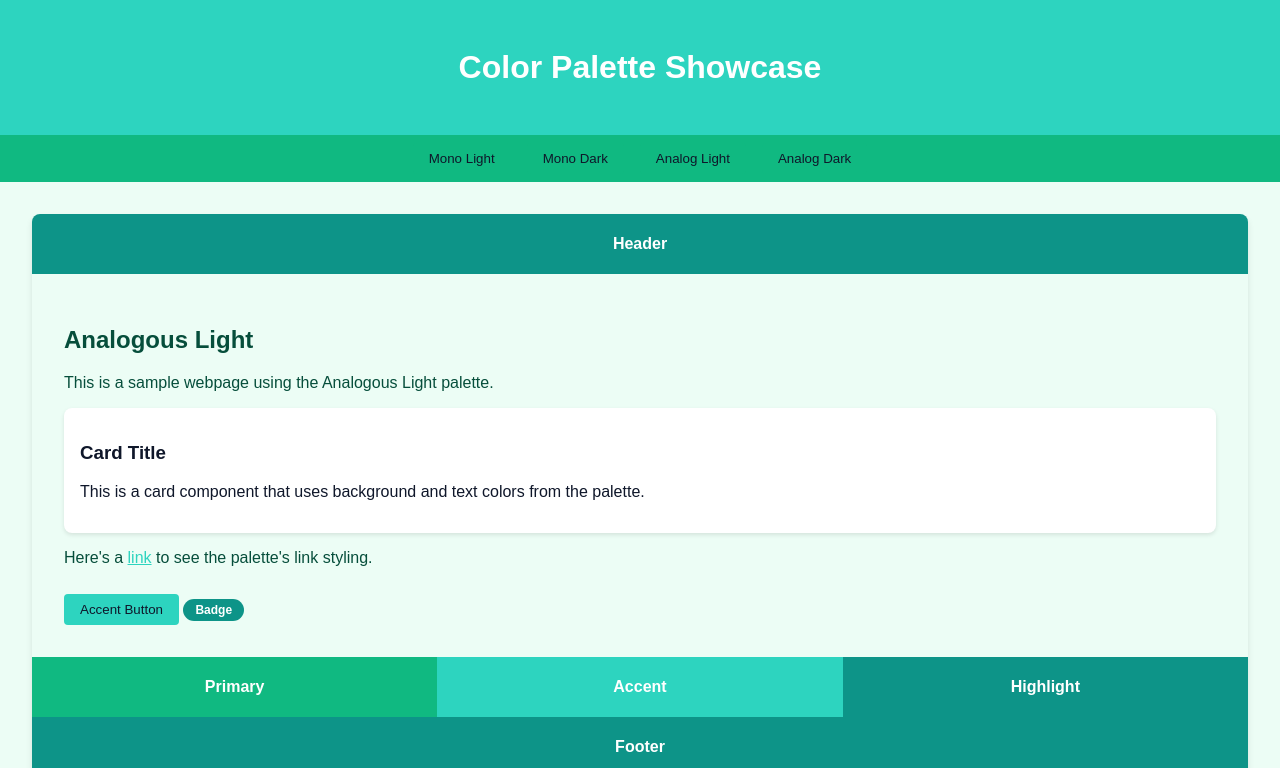
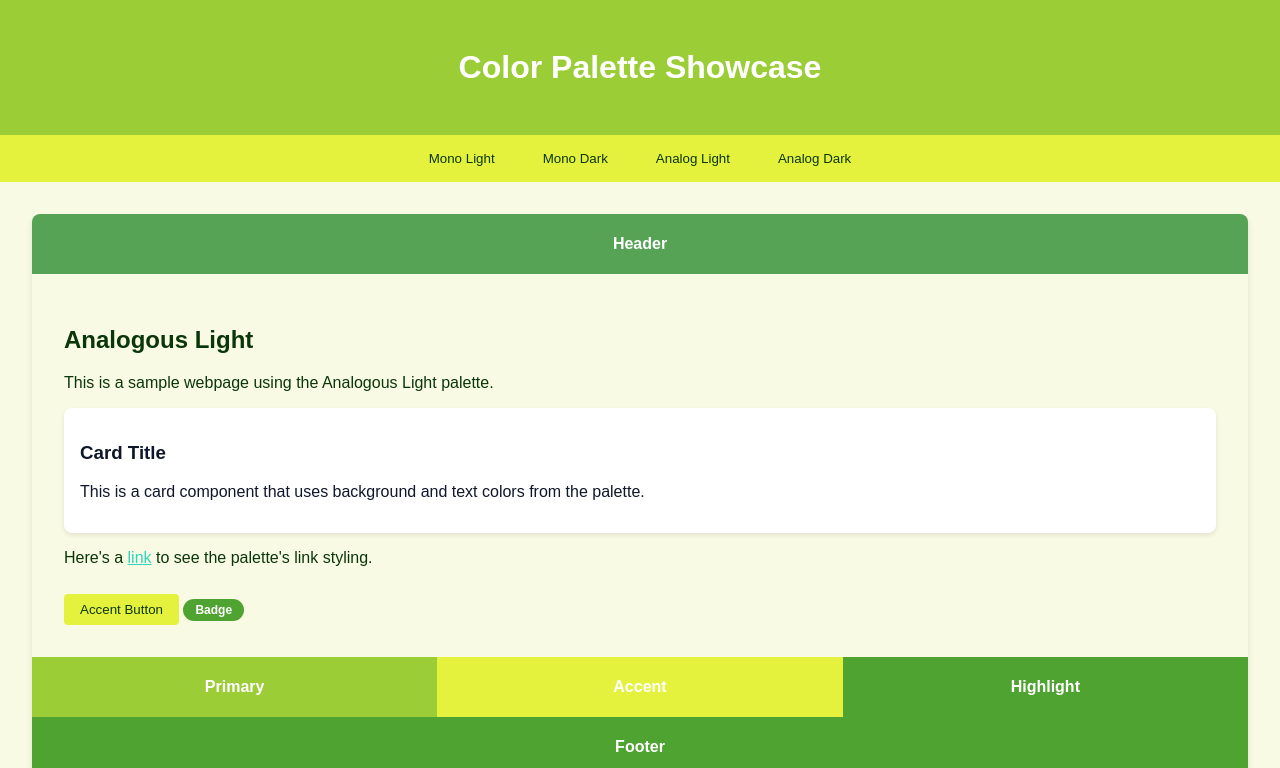
Before and after one commit to Julija-Tatarinceva/IMT, a plain HTML site: page index.html in a window 1280 px wide. Both pictures are taken after a click on the button "Analog Light". Shown: the top 768 px of the page. Drawn offline with Linux system fonts and the light colour scheme.

Commit message:
updated analogous color schemes

```diff
--- a/index.html
+++ b/index.html
@@ -101,9 +101,6 @@
           <div class="color" style="background:#9a1844">Deep Pink</div>
         </div>
         <div class="row"><div class="color" style="background:#9a1844">Footer</div></div>
-        <div class="color-list">
-          Used colors: #FCE4EC (background), #5b1a30 (text/footer), #F472B6 (primary/nav/button), #FB7185, #BE185D
-        </div>
       </div>
     </section>
 
@@ -124,16 +121,13 @@
           <div class="color" style="background:#B82554; color:#fff">Light Accent</div>
         </div>
         <div class="row"><div class="color" style="background:#B82554; color:#fff">Footer</div></div>
-        <div class="color-list">
-          Used colors: #271118 (background), #FBCFE8 (text/footer), #F472B6 (primary/nav/button), #9D174D, #FBCFE8
-        </div>
       </div>
     </section>
 
     <section id="palette3">
       <div class="webpage">
-        <div class="row"><div class="color" style="background:#0D9488">Header</div></div>
-        <div class="placeholder" style="background:#ECFDF5; color:#064E3B">
+        <div class="row"><div class="color" style="background:#57A356">Header</div></div>
+        <div class="placeholder" style="background:#F9FAE3; color:#0A360A">
           <h2>Analogous Light</h2>
           <p>This is a sample webpage using the Analogous Light palette.</p>
           <div class="card"><h3>Card Title</h3><p>This is a card component that uses background and text colors from the palette.</p></div>
@@ -142,21 +136,18 @@
           <div class="badge">Badge</div>
         </div>
         <div class="row">
-          <div class="color" style="background:#10B981">Primary</div>
-          <div class="color" style="background:#2DD4BF">Accent</div>
-          <div class="color" style="background:#0D9488">Highlight</div>
+          <div class="color" style="background:#9BCD37">Primary</div>
+          <div class="color" style="background:#E5F23D">Accent</div>
+          <div class="color" style="background:#4FA331">Highlight</div>
         </div>
-        <div class="row"><div class="color" style="background:#0D9488">Footer</div></div>
-        <div class="color-list">
-          Used colors: #F0FDF4 (background), #0F172A (text/header/footer), #10B981 (primary/nav/button), #14B8A6 (secondary), #3B82F6 (accent)
-        </div>
+        <div class="row"><div class="color" style="background:#4FA331">Footer</div></div>
       </div>
     </section>
 
     <section id="palette4">
       <div class="webpage">
-        <div class="row"><div class="color" style="background:#2dc8b6">Header</div></div>
-        <div class="placeholder" style="background:#022C22; color:#ECFDF5">
+        <div class="row"><div class="color" style="background:#52A338">Header</div></div>
+        <div class="placeholder" style="background:#061E06; color:#F9FAE3">
           <h2>Analogous Dark</h2>
           <p>This is a sample webpage using the Analogous Dark palette.</p>
           <div class="card"><h3>Card Title</h3><p>This is a card component that uses background and text colors from the palette.</p></div>
@@ -165,14 +156,11 @@
           <div class="badge">Badge</div>
         </div>
         <div class="row">
-          <div class="color" style="background:#34D399">Primary</div>
-          <div class="color" style="background:#2dc8b6">Accent</div>
-          <div class="color" style="background:#0D9488">Highlight</div>
+          <div class="color" style="background:#90C030">Primary</div>
+          <div class="color" style="background:#D2E010">Accent</div>
+          <div class="color" style="background:#52A338">Highlight</div>
         </div>
-        <div class="row"><div class="color" style="background:#0D9488; color:#000">Footer</div></div>
-        <div class="color-list">
-          Used colors: #1F2937 (background), #0F172A (header), #ECFDF5 (text/footer), #34D399 (primary/nav/button), #2DD4BF (secondary), #60A5FA (accent)
-        </div>
+        <div class="row"><div class="color" style="background:#52A338; color:#000">Footer</div></div>
       </div>
     </section>
   </main>
@@ -205,25 +193,25 @@ accentButtonBg : '#F14C79',
         badgeText: '#fff'
       },
       palette3: {
-        background: '#ECFDF5',
-        color: '#0F172A',
-        navBg: '#10B981',
-        headerBg: '#2DD4BF',
-        footerBg: '#0D9488',
-        buttonBg: '#10B981',
-accentButtonBg : '#2DD4BF',
-        badgeBg: '#0D9488',
+        background: '#F9FAE3',
+        color: '#0A360A',
+        navBg: '#E5F23D',
+        headerBg: '#9BCD37',
+        footerBg: '#0A360A',
+        buttonBg: '#E5F23D',
+accentButtonBg : '#E5F23D',
+        badgeBg: '#4FA331',
         badgeText: '#fff'
       },
       palette4: {
-        background: '#022C22',
-        color: '#ECFDF5',
-        navBg: '#10B981',
-        headerBg: '#2dc8b6',
-        footerBg: '#0D9488',
-        buttonBg: '#10B981',
-accentButtonBg : '#2dc8b6',
-        badgeBg: '#0D9488',
+        background: '#061E06',
+        color: '#F9FAE3',
+        navBg: '#D2E010',
+        headerBg: '#90C030',
+        footerBg: '#52A338',
+        buttonBg: '#D2E010',
+accentButtonBg : '#D2E010',
+        badgeBg: '#57A356',
         badgeText: '#fff'
       }
     };
@@ -276,7 +264,7 @@ document.querySelectorAll('.accentButton').forEach(btn => {
         root.style.setProperty('--alert-border', '#10B981');
         root.style.setProperty('--link-color', '#2DD4BF');
       } else if (id === 'palette4') {
-        root.style.setProperty('--card-bg', '#034939');
+        root.style.setProperty('--card-bg', '#264625');
         root.style.setProperty('--card-text', '#ECFDF5');
         root.style.setProperty('--alert-bg', '#334155');
         root.style.setProperty('--alert-text', '#ECFDF5');
```
